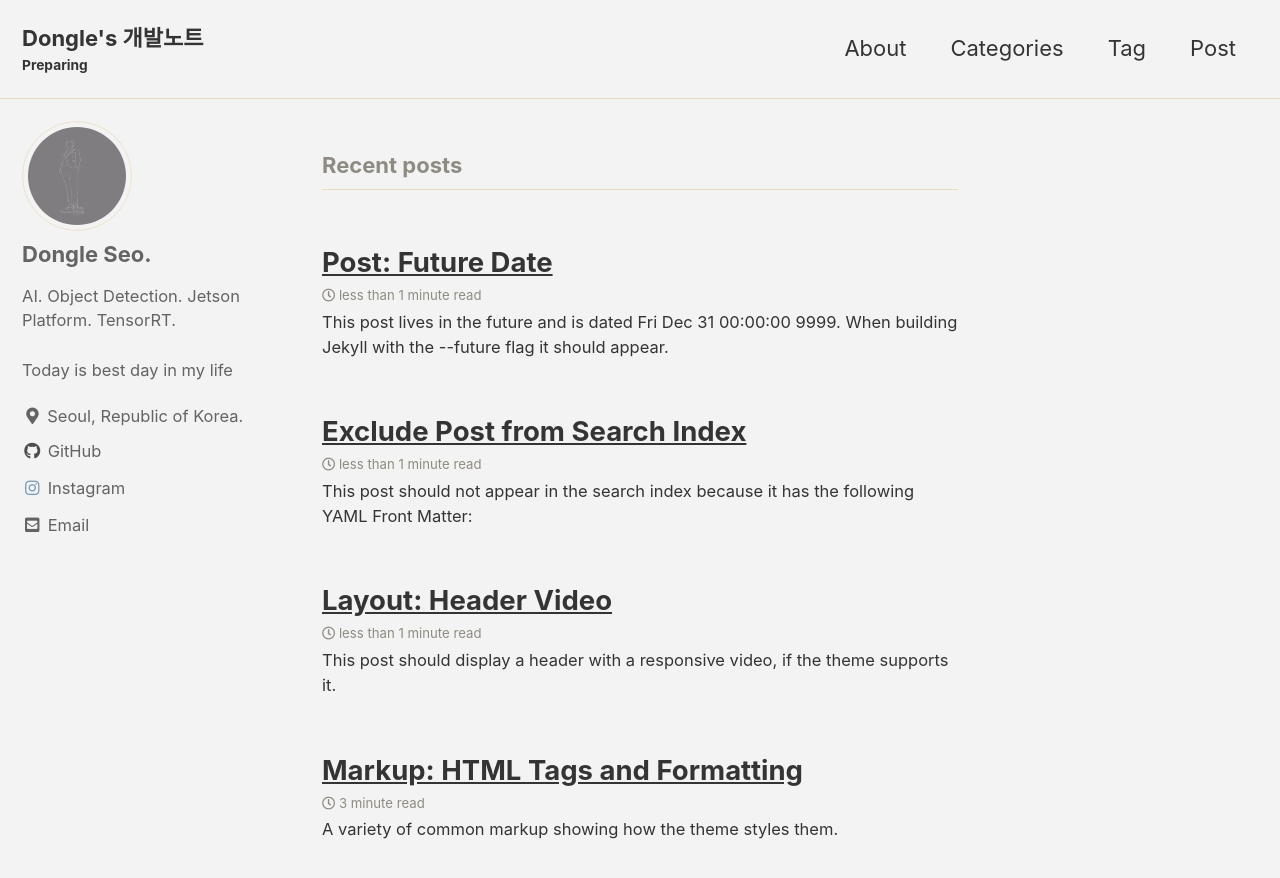
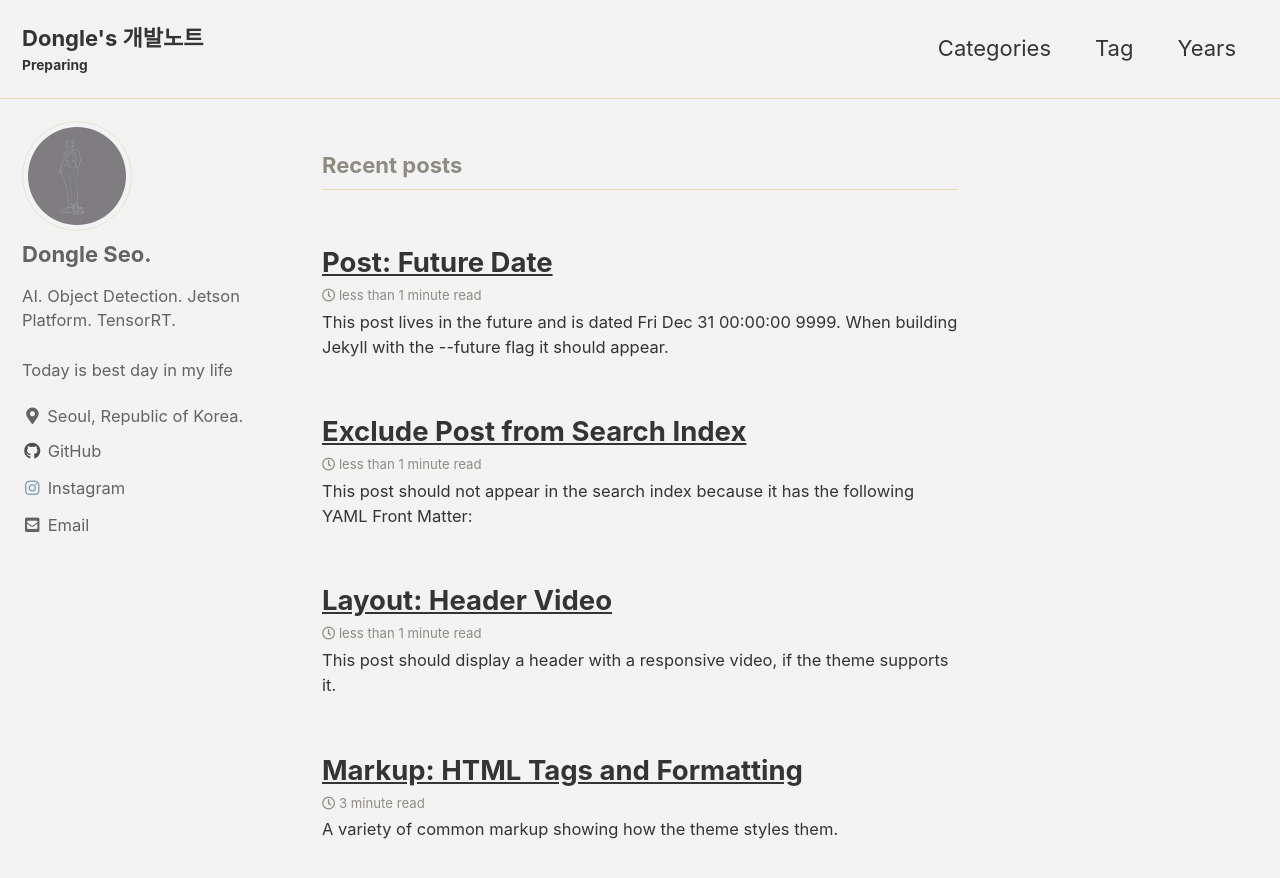
Before and after one commit to dongle94/dongle94.github.com, a Jekyll site: the page built from index.html, in a window 1280 px wide and 900 px high. Shown: the top 878 px of the window. Built offline with Jekyll 4.4.1, drawn with Linux system fonts in a browser that asks for light colours; cached includes are drawn as plain includes; the list of posts is cut into pages by our own code.

Commit message:
Setting modify & image file name edit

```diff
--- a/_config.yml
+++ b/_config.yml
@@ -99,7 +99,7 @@ analytics:
 # Site Author
 author:
   name             : "Dongle Seo."
-  avatar           : "/assets/images/self.png"  # path of avatar image, e.g. "/assets/images/bio-photo.jpg"
+  avatar           : "/assets/images/profile.png"  # path of avatar image, e.g. "/assets/images/bio-photo.jpg"
   bio              : "AI. Object Detection. Jetson Platform. TensorRT.<br> <br>Today is best day in my life"
   location         : "Seoul, Republic of Korea."
   email            : "sdy1029@gmail.com"
--- a/_data/navigation.yml
+++ b/_data/navigation.yml
@@ -2,13 +2,13 @@
 main:
   #- title: "Quick-Start Guide"
   #  url: https://mmistakes.github.io/minimal-mistakes/docs/quick-start-guide/
-  - title: "About"
-    url: /about/
+  #- title: "About"
+  #  url: /about/
   - title: "Categories"
     url: /categories/
   - title: "Tag"
     url: /tags/
-  - title: "Post"
+  - title: "Years"
     url: /year-archive/
   # - title: "About"
   #   url: https://mmistakes.github.io/minimal-mistakes/about/
--- /dev/null
+++ b/robots.txt
@@ -0,0 +1,4 @@
+User-agent: *
+Allow: /
+
+Sitemap: https://dongle94.github.com/sitemap.xml
```
Also changed, not shown: _pages/about.md (+0 -1 lines), assets/images/profile.png (renamed from assets/images/self.png).
